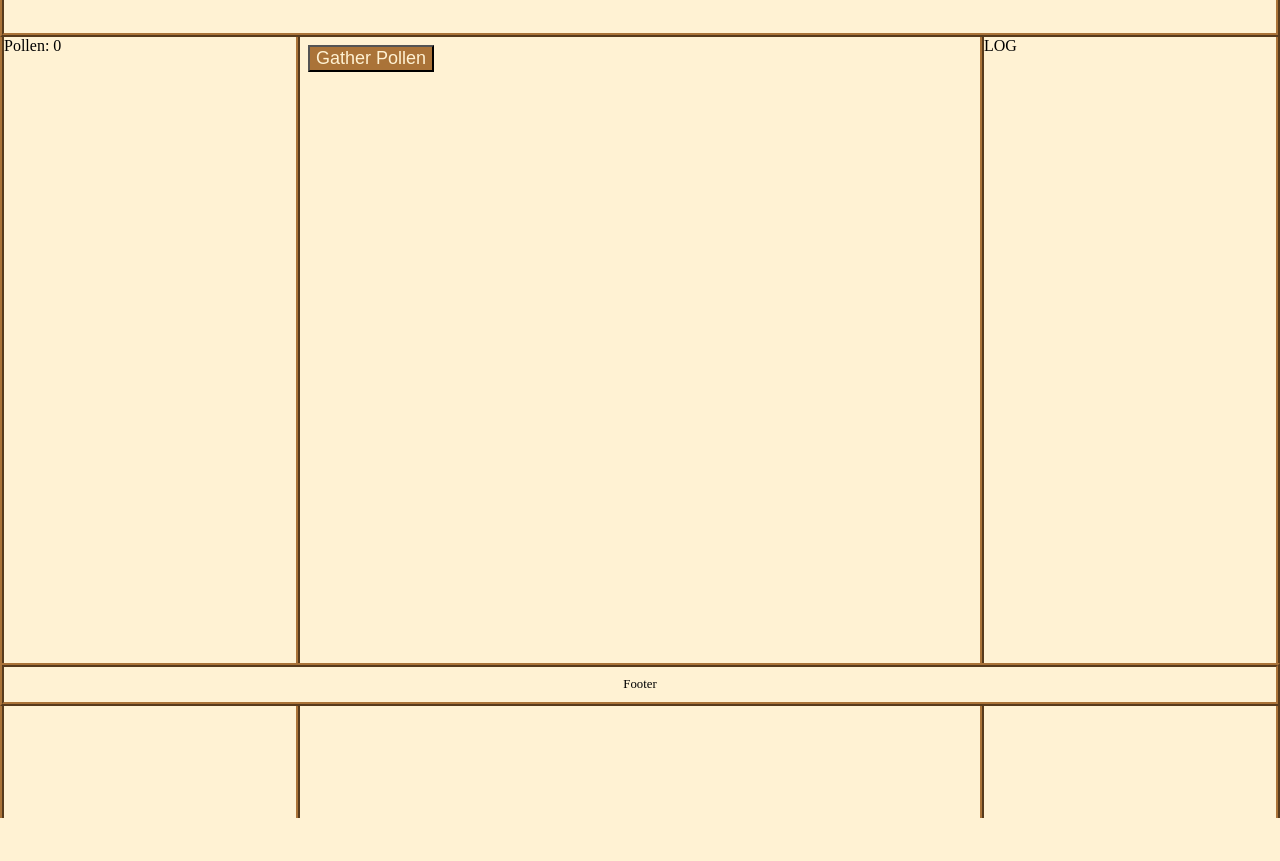
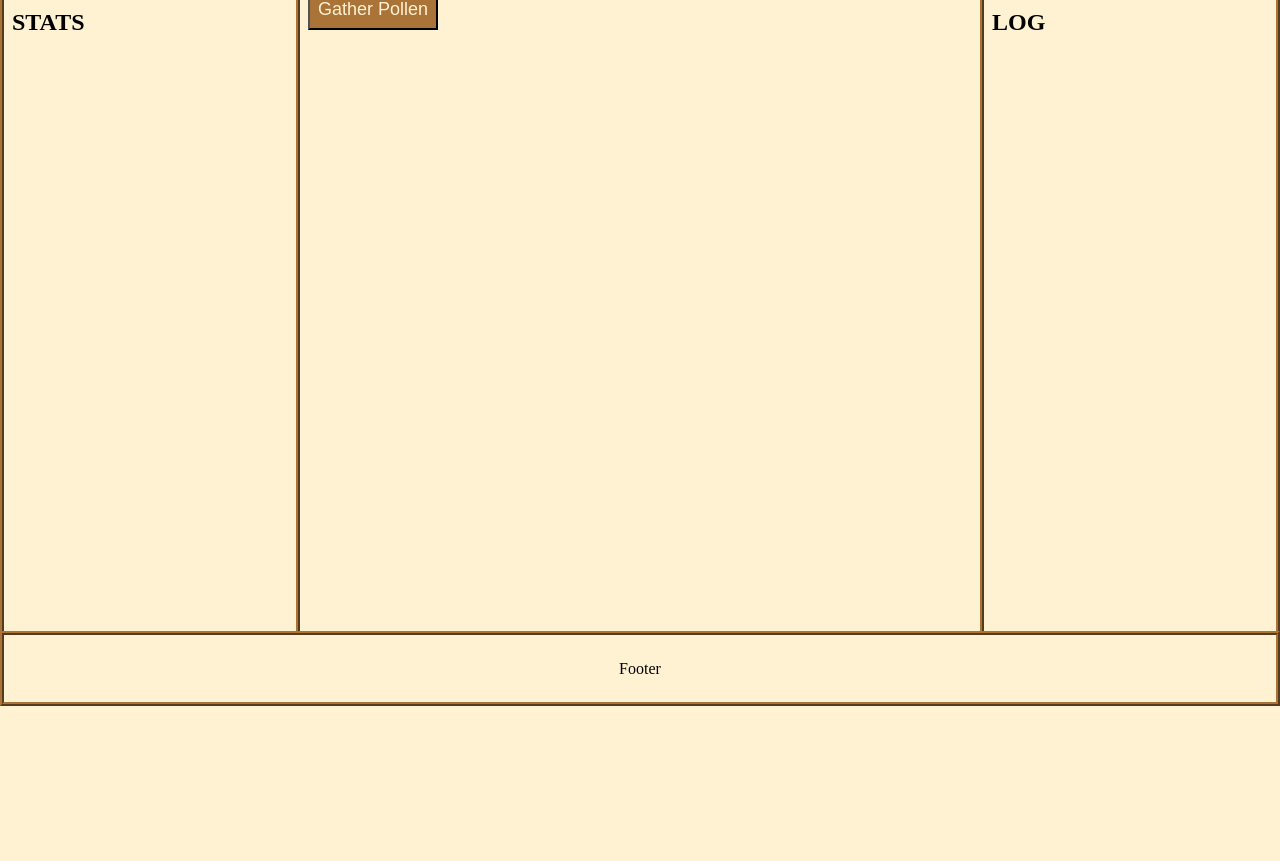
Before and after one commit to pantsareoffensive/pantsareoffensive.github.io, a plain HTML site: page Yaevis/index.html in a window 1280 px wide. Shown: the part 94-955 px from the top of the page. After the commit the page ends 800 px from the top, so only its background shows below. Drawn offline with nearby package versions, Linux system fonts and the light colour scheme.

Commit message:
clean up

```diff
--- a/Yaevis/index.html
+++ b/Yaevis/index.html
@@ -11,41 +11,35 @@
         <script src="main.js"></script>
     </head>
 <body>
+    <div class="header">
+        <h1>Yaevis</h1>
+    </div>
 
     <div class="wrapper">
-        <div class="header">
-            <h1>Yaevis</h1>
-        </div>
-        <div class="sidebar-1">
-            <div class="sticky-spacer"></div>
-            <div class="sticky-content">
 
-                <span id="pollen">Pollen: 0</span>
+        <div class="stats">
 
-            </div>
+                <h2>STATS</h2>
+
         </div>
 
 
         <div class="content">
-            <div class="sticky-spacer"></div>
-             <div class="sticky-content">
+            <button>Gather Pollen</button>
 
-                <button id="">Gather Pollen</button>
-
-            </div>
         </div>
 
+        <div class="log">
 
-        <div class="sidebar-2">
-            <div class="sticky-spacer"></div>
-            <div class="sticky-content">
-            LOG
-            </div>
+                <h2>LOG</h2>
 
         </div>
 
 
-        <div class="footer">Footer</div>
     </div>
+    <div class="footer">
+        Footer
+    </div>
+
 </body>
 </html>
--- a/Yaevis/main.css
+++ b/Yaevis/main.css
@@ -1,114 +1,96 @@
+
+* {
+    box-sizing: border-box;
+}
+:root {
+    --header-height: 30px;
+    --footer-height: 30px;
+}
+
+body {
+  overflow-x: hidden;
+}
+
 html, body {
   height: 100%;
   margin: 0;
   padding: 0;
+  overflow-y: hidden;
+  background-color: #fff2d3;
+}
 
-  background-color: #fff2d3;
+.wrapper {
+  display: flex;
+  overflow: hidden;
+  height: 100vh;
+
+  margin-top: -75px;
+  padding-top: 75px;
+
+  margin-bottom: -75px;
+  padding-bottom: 75px;
+
+  position: relative;
+  width: 100%;
+  backface-visibility: hidden;
+  will-change: overflow;
+
 
 }
 
-.wrapper {
-  display: grid;
-  /* Header and footer span the entire width, sidebars and content are fixed, with empty space on sides */
-  grid-template-areas:
-    "header header header"
-    "sidebar_1 content sidebar_2"
-    "footer footer footer";
-  /* Only expand middle section vertically (content and sidebars) */
-  grid-template-rows: 0fr 1fr 0fr;
-  /* 100% width, but static widths for content and sidebars */
-  grid-template-columns: 300px 1fr 300px;
-  /* Force grid to be at least the height of the screen */
-  min-height: 100vh;
-  min-width: 100vw;
+
+
+.header,
+.footer {
+  display: flex;
+  align-items: center;
+  justify-content: center;
+  position: relative;
+  z-index: 10;
+  height: 75px;
+
+  border: 4px ridge #aa7338;
+  background-color: #fff2d3;
+  padding: 5px;
+
 }
 
-.header, .footer {
-  border: 4px ridge #aa7338;
-  background-color: #fff2d3;
 
-}
-.header {
-  grid-area: header;
 
-  /* Stick header to top of grid */
-  position: sticky;
-  top: 0;
-  /* Ensure header appears on top of content/sidebars */
-  z-index: 1;
-
-  /* General appearance */
-  text-align: center;
-  font-size: 1rem;
-  line-height: 1.5;
-  padding: 1rem;
-}
-
-.footer {
-  grid-area: footer;
-
-  /* Stick footer to bottom of grid */
-  position: sticky;
-  bottom: 0;
-
-  /* General appearance */
-  text-align: center;
-  font-size: .8rem;
-  line-height: 1.5;
-  padding: .5rem;
-}
-/* Save footer height to properly set `bottom` and `min-height` for sticky content */
-:root {
-  --footer-height: calc(.8rem * 1.5 + .5rem * 2);
-}
 /* ----------------- */
 /* ----------------- */
 /* ----------------- */
 
-.sidebar-1 {
-  grid-area: sidebar_1;
-}
-.sidebar-2 {
-  grid-area: sidebar_2;
-}
-.sidebar-1,
-.sidebar-2 {
-  display: flex;
-  flex-direction: column;
-  position: sticky;
-  top: 0;
+
+.stats,
+.content,
+.log {
+  overflow: auto;
+  height: auto;
+  padding: .5rem;
 
   /* Styling to match reference */
-  border-left: 4px ridge #aa7338;
-  border-right: 4px ridge #aa7338;
 
 }
 
 .content {
-  grid-area: content;
-  padding:8px;
-  /* General appearance */
+  flex:1;
 }
+
+.stats,
+.log {
+  width: 300px;
+    border-left: 4px ridge #aa7338;
+  border-right: 4px ridge #aa7338;
+}
+
+
+
+
 
 button {
     background-color: #aa7338;
     color: #fff2d3;
     font-size: 18px;
+    padding: 8px;
 }
-
-.sticky-spacer {
-  flex-grow: 1;
-}
-.sticky-content {
-  position: sticky;
-  bottom: var(--footer-height);
-  min-height: calc(100vh - var(--footer-height));
-  box-sizing: border-box;
-
-  --padding: 10px;
-  padding:
-    calc(var(--header-height) + var(--padding))
-    var(--padding)
-    var(--padding);
-  margin-top: calc(0px - var(--header-height));
-}
```
